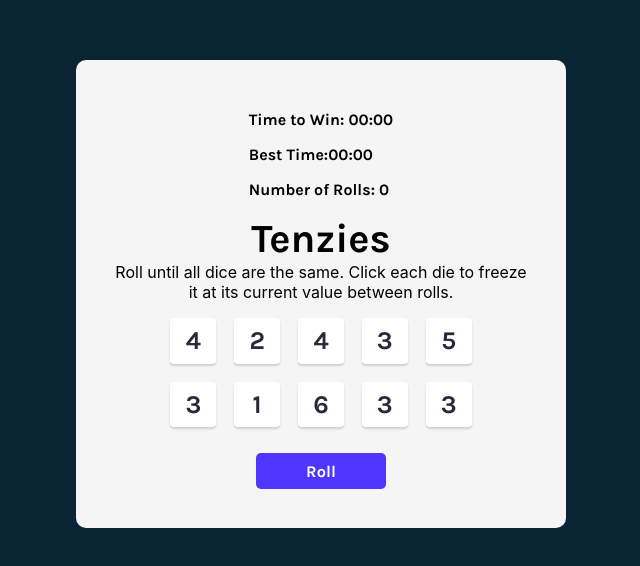
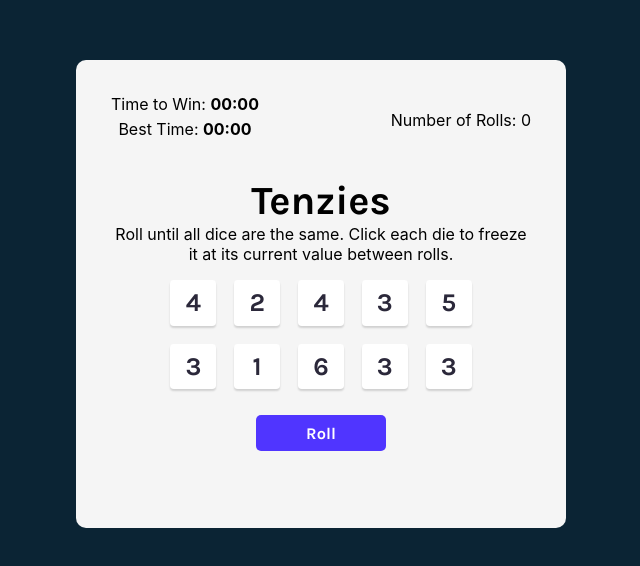
Before and after one commit to komalgill0310/tenzies_game, a React (Vite) app: page / in a window 1280 px wide. Shown: the part 106-672 px from the top of the page, without its empty margins (319-959 px from the left). Built offline with nearby package versions, Linux system fonts and the light colour scheme.

Commit message:
finished project

```diff
--- a/src/App.css
+++ b/src/App.css
@@ -18,7 +18,8 @@ main {
   margin: 0;
 }
 
-.instructions {
+.instructions,
+.game-stats {
   font-family: "Inter", sans-serif;
   font-weight: 400;
   margin-top: 0;
@@ -70,21 +71,28 @@ main {
   cursor: pointer;
 }
 
-/* time and rolls Css */
-.header {
+/* Styles for the Time and Rolls elements */
+.game-stats {
   display: flex;
-  align-items: center;
+  align-items: start;
   justify-content: space-between;
-  margin: 20px 0 31px;
+  margin-bottom: 31px;
   width: 420px;
 }
 
-.header div {
+.game-stats-time {
   margin-right: 41px;
 }
 
-.header p {
+.game-stats-time p {
   margin: 0;
-  padding: 0;
-  font-size: 13px;
+  padding: 0 0 5px 0;
 }
+
+.best-time {
+  margin-left: 0;
+}
+
+.game-stats-time span {
+  font-weight: bold;
+}
--- a/src/components/GameStats.jsx
+++ b/src/components/GameStats.jsx
@@ -56,10 +56,13 @@ export default function GameStats(props) {
   return (
     <div className="game-stats">
       <div className="game-stats-time">
-        <p>Time to Win: {tenzies ? convertSecToMinAndSec(time) : "00:00"}</p>
-        <p>
-          Best Time:
-          {bestTime ? convertSecToMinAndSec(bestTime) : "00:00"}
+        <p className="time-to-win">
+          Time to Win:{" "}
+          <span>{tenzies ? convertSecToMinAndSec(time) : "00:00"}</span>
+        </p>
+        <p className="best-time">
+          Best Time:{" "}
+          <span>{bestTime ? convertSecToMinAndSec(bestTime) : "00:00"}</span>
         </p>
       </div>
       <p className="game-stats-rolls">Number of Rolls: {numOfRolls}</p>
```
